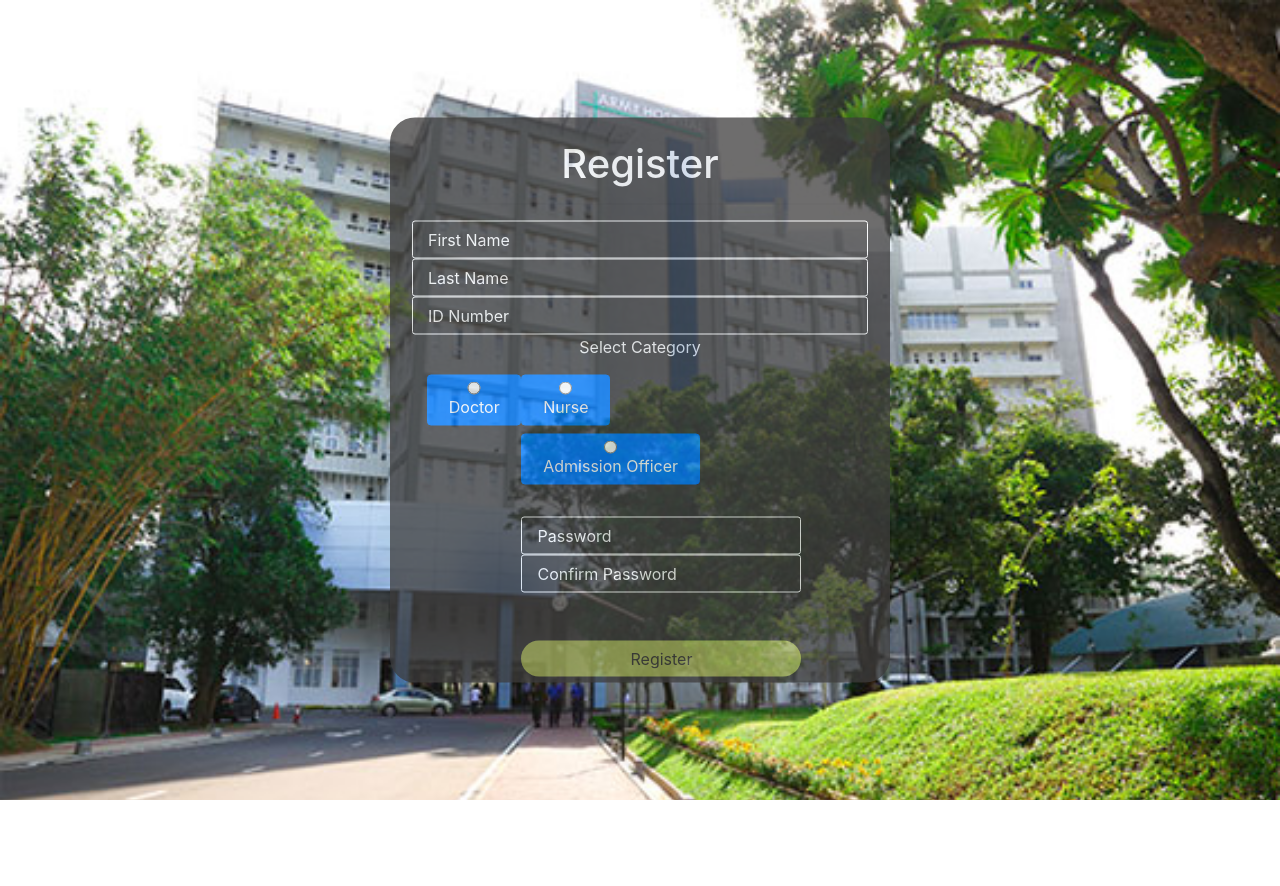
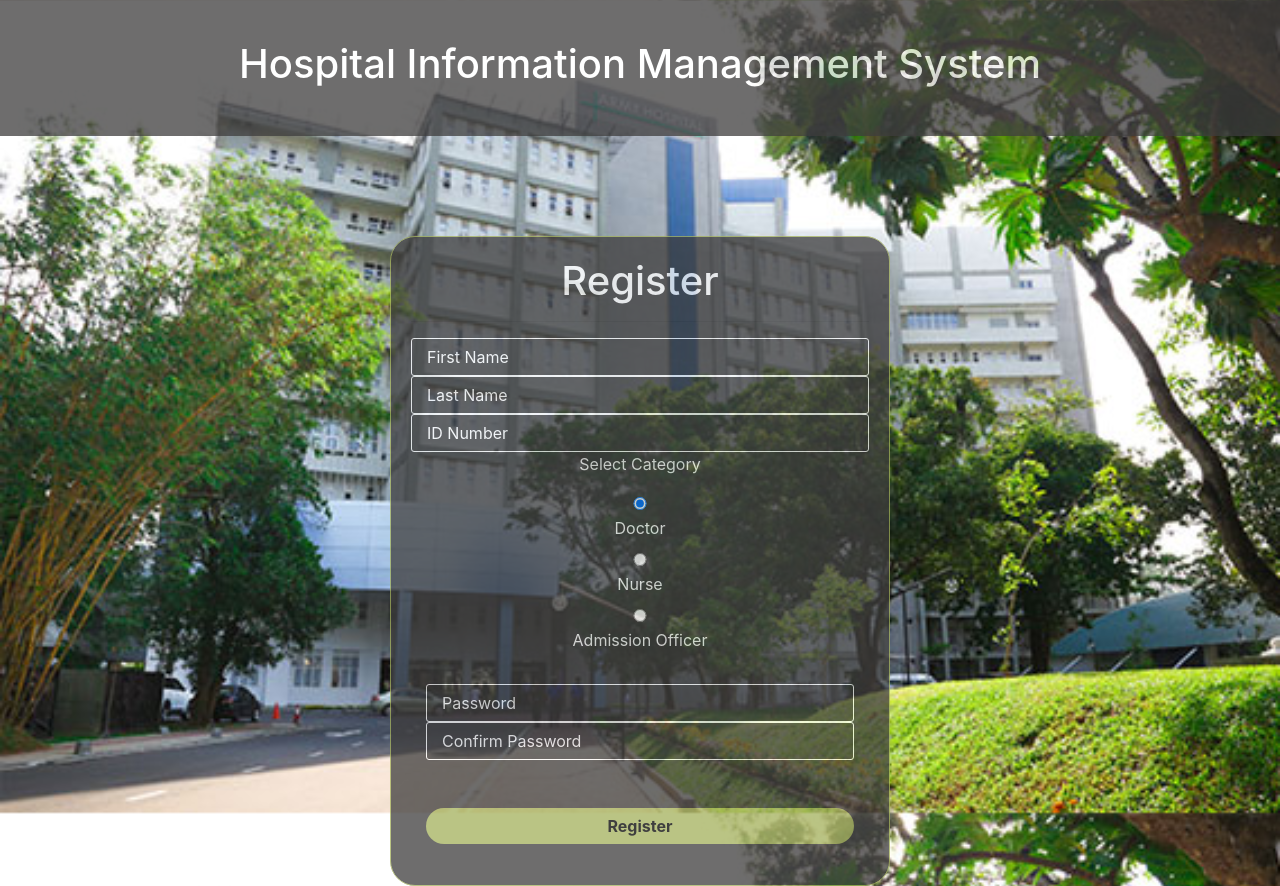
Before and after one commit to Thushani-Jayasekera/IESL_ROBOGAMES_wall_following_virtual_robot, a PHP site: page /register.php in a window 1280 px wide. Before the commit the page ends 800 px from the top, so only its background shows below. Run offline with PHP 8.4, Linux system fonts and the light colour scheme.

Commit message:
Styling-Contd.

```diff
--- a/RegisterLogin.css
+++ b/RegisterLogin.css
@@ -1,16 +1,57 @@
 /*Login and Register styling*/
 *{margin: 0; padding: 0;}
-        body{background-image:url('images/army-hospital.jpg'); background-size:cover;background-attachment:fixed; font-family: sans-serif;}
+		body{background-image:url('army-hospital.jpg');
+			background-size:cover;
+			background-attachment:fixed;
+			font-family: sans-serif;
+			overflow-y: auto;
+		}
 
-		.field{ width: 320px; background:#3e3d3d;opacity: 0.75; padding: 40px 20px; box-sizing: border-box; position: fixed; left: 50%; top: 50%; transform: translate(-50%, -50%); border-radius: 25px; border: 2px solid #3e3d3d; padding: 20px;}
-        h1{text-align: center; color: #fff; font-weight: thick; margin-bottom: 20px;}
+		.field{ width: 320px;
+			background:#3e3d3d;
+			opacity: 0.75;
+			padding: 40px 20px;
+			box-sizing: border-box;
+			position: fixed;
+			left: 50%; top: 50%;
+			transform: translate(-50%, -50%);
+			border-radius: 25px;
+			border: 1px solid #a4b15c;
+			padding: 20px;}
+		h1{text-align: center;
+			color: #fff;
+			font-weight: thick;
+			margin-bottom: 20px;}
 
-        input{width: 100%; background: none; border: 1px solid #fff; border-radius: 3px; padding: 6px 15px; box-sizing: border-box; margin-bottom: 20px; font-size: 16px; color: #fff;}
+		input{width: 100%;
+			background: none;
+			border: 1px solid #fff;
+			border-radius: 3px;
+			padding: 6px 15px;
+			box-sizing: border-box;
+			margin-bottom: 20px;
+			font-size: 16px;
+			color: #fff;}
 
-		input[type="submit"]{ background:#a4b15c; border: 0; cursor: pointer; color: #3e3d3d;border-radius: 20px;}
-        input[type="submit"]:hover{ background: #a4b15c; transition: .6s;}
-        select{width: 100%; background: none; border: 1px solid #fff; border-radius: 3px; padding: 6px 15px; box-sizing: border-box; margin-bottom: 20px; font-size: 16px; color: #fff;}
+		input[type="submit"]{ background:#a4b15c;
+			border: 0;
+			cursor: pointer;
+			color: #3e3d3d;
+			border-radius: 20px;
+			color: black;
+			font-weight: bold;}
+        input[type="submit"]:hover{
+			background: #636941;
+			transition: .6s;}
+
 		::placeholder{color: #fff;}
+
+		.main_header{ width: 100%;
+			background:#3e3d3d;
+			opacity: 0.75;
+			padding: 40px 10px;
+			box-sizing: border-box;
+			position: relative; }
 
 
 		/*Remember me*/
@@ -44,5 +85,23 @@
 			color: whitesmoke;
 
 		}
+
 /*Register styling*/
-		.field-r{ width: 500px; height: 565px; background:#3e3d3d;opacity: 0.75; padding: 40px 20px; box-sizing: border-box; position: fixed; left: 50%; top: 50%; transform: translate(-50%, -50%); border-radius: 25px; border: 2px solid #3e3d3d; padding: 20px;}
+		.field-r{ width: 500px;
+			height: 650px;
+			background:#3e3d3d;
+			opacity: 0.75;
+			padding: 40px 20px;
+			box-sizing: border-box;
+			position: relative;
+			left:50%;
+			top: 100px;
+			transform: translate(-50%);
+			border-radius: 25px;
+			border: 1px solid #a4b15c;
+			padding: 20px;}
+
+		.container{
+			color: #fff;
+			text-align: center;
+		}
--- a/register.php
+++ b/register.php
@@ -78,18 +78,27 @@ if(Input::exists()){
 
 }
 ?>
-
+<!DOCTYPE html>
+<html lang="en">
+<head>
+    <meta charset="UTF-8">
+    <meta name="viewport" content="width=device-width, initial-scale=1.0">
+    <title>Document</title>
     <link href="RegisterLogin.css" rel="stylesheet">
-
     <script src="https://code.jquery.com/jquery-3.3.1.slim.min.js" integrity="sha384-q8i/X+965DzO0rT7abK41JStQIAqVgRVzpbzo5smXKp4YfRvH+8abtTE1Pi6jizo" crossorigin="anonymous"></script>
     <script src="https://cdnjs.cloudflare.com/ajax/libs/popper.js/1.14.7/umd/popper.min.js" integrity="sha384-UO2eT0CpHqdSJQ6hJty5KVphtPhzWj9WO1clHTMGa3JDZwrnQq4sF86dIHNDz0W1" crossorigin="anonymous"></script>
-
     <link rel="stylesheet" href="https://stackpath.bootstrapcdn.com/bootstrap/4.4.1/css/bootstrap.min.css" integrity="sha384-Vkoo8x4CGsO3+Hhxv8T/Q5PaXtkKtu6ug5TOeNV6gBiFeWPGFN9MuhOf23Q9Ifjh" crossorigin="anonymous">
     <script src="https://stackpath.bootstrapcdn.com/bootstrap/4.4.1/js/bootstrap.min.js" integrity="sha384-wfSDF2E50Y2D1uUdj0O3uMBJnjuUD4Ih7YwaYd1iqfktj0Uod8GCExl3Og8ifwB6" crossorigin="anonymous"></script>
 
 
-<div class="field-r">
-    <form name="register" action="" method="POST">
+</head>
+<body>
+    <header>
+    <div class="main_header" ><h1>Hospital Information Management System</h1></div>
+    </header>
+    <body>
+        <div class="field-r" >
+            <form name="register" action="" method="POST" >
 
             <h1>Register</h1>
             <hr>
@@ -98,38 +107,34 @@ if(Input::exists()){
             <input type="text" name="user_uid" id="user_uid" value="<?php echo escape(Input::get('user_uid'));?>" autocomplete="off"  placeholder="ID Number"><br>
             <div class="container">
                 <p> Select Category <p>
+                    <div class="radio">
+                        <label  for="user_doctor">
+                        <input type="radio" name="user_group" id="user_doctor" value=1 checked >
+                        Doctor
+                        </label>
+                    </div>
 
-        <div class="btn-group btn-group-toggle" data-toggle="buttons">
+                    <div class="radio">
+                        <label  for="user_doctor">
+                        <input type="radio" name="user_group" id="user_doctor" value=2 >
+                        Nurse
+                        </label>
+                    </div>
+
+                    <div class="radio">
+                        <label  for="user_doctor">
+                        <input type="radio" name="user_group" id="user_doctor" value=3 >
+                        Admission Officer
+                        </label>
+                    </div>
 
 
 
-        <div>
-        <label class="btn btn-primary" for="user_doctor">
-        <input type="radio" name="user_group" id="user_doctor" value=1 >
-        Doctor</label>
-        </div>
-
-        <div >
-        <label class="btn btn-primary" for="user_doctor">
-        <input type="radio" name="user_group" id="user_nurse" value=2>
-        Nurse</label>
-        <div>
-
-        <div >
-        <label class="btn btn-primary" for="user_doctor">
-        <input type="radio" name="user_group" id="user_admissionofficer" value=3>
-        Admission Officer</label>
-        </div>
-
-        </div>
-
                     <br>
-
             <div>
             <input type="password" name="user_pwd" id="user_pwd" placeholder="Password"><br>
             <input type="password" name="user_pwd_again" id="user_pwd_again" placeholder="Confirm Password"><br>
             <input type="hidden" name="token" value="<?php echo  Token::generate();?>">
-
             <br>
             </div>
             <br>
@@ -138,5 +143,11 @@ if(Input::exists()){
 
 
 
+
         </form>
     </div>
+
+    </body>
+
+</body>
+</html>
```
Also changed, not shown: index.php (+4 -3 lines), login.php (+28 -1 lines), welcomestyle.css (+9 -13 lines). Lines whose indentation alone changed are shown as unchanged.
